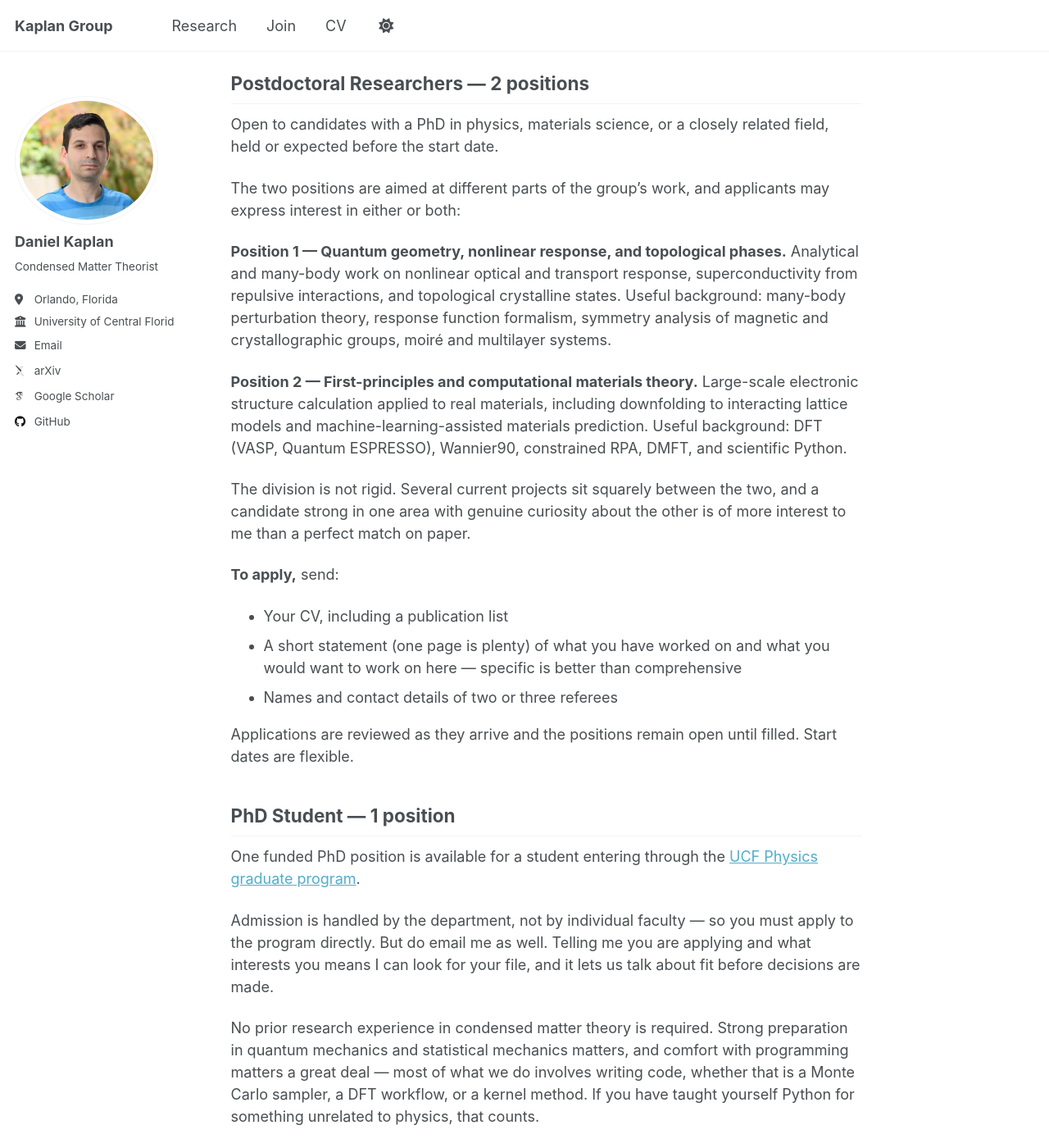
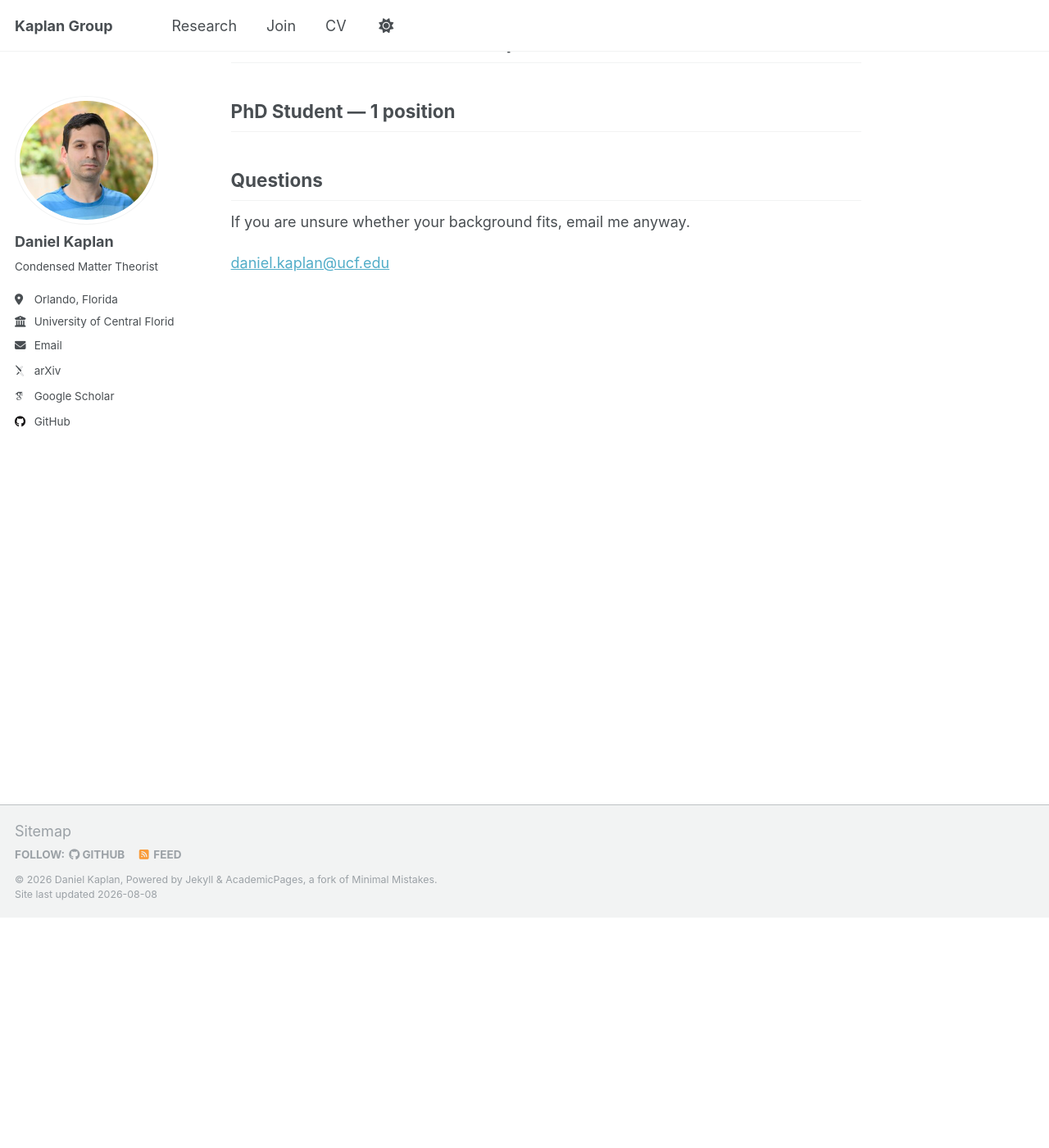
Before and after one commit to danielkaplan137/danielkaplan137.github.io, a Jekyll site: the page built from _pages/join.md, in a window 1280 px wide and 1400 px high, scrolled down 281 px. Shown: the whole window at 82% size. Built offline with Jekyll 4.4.1, drawn with Linux system fonts in a browser that asks for light colours; some web fonts are replaced; some of the changed text lies outside the part shown.

Commit message:
modified:   _pages/join.md

```diff
--- a/_pages/join.md
+++ b/_pages/join.md
@@ -5,60 +5,17 @@ description: "Two postdoctoral positions and one PhD student position in condens
 author_profile: true
 ---
 
-**The group is newly established at UCF and actively recruiting: two postdoctoral positions and one PhD student position.** Founding members shape the direction of a group in a way later arrivals cannot, and there is a lot of open ground.
-
+**The group is newly established at UCF and actively recruiting: two postdoctoral positions and one PhD student position.**
 To apply, email your **CV** to **[daniel.kaplan@ucf.edu](mailto:daniel.kaplan@ucf.edu)**. Please put the position and a specific topic in the subject line — it tells me immediately what to read your CV for.
 
 ---
 
 ## Postdoctoral Researchers — 2 positions
 
-Open to candidates with a PhD in physics, materials science, or a closely related field, held or expected before the start date.
-
-The two positions are aimed at different parts of the group's work, and applicants may express interest in either or both:
-
-**Position 1 — Quantum geometry, nonlinear response, and topological phases.**
-Analytical and many-body work on nonlinear optical and transport response, superconductivity from repulsive interactions, and topological crystalline states. Useful background: many-body perturbation theory, response function formalism, symmetry analysis of magnetic and crystallographic groups, moiré and multilayer systems.
-
-**Position 2 — First-principles and computational materials theory.**
-Large-scale electronic structure calculation applied to real materials, including downfolding to interacting lattice models and machine-learning-assisted materials prediction. Useful background: DFT (VASP, Quantum ESPRESSO), Wannier90, constrained RPA, DMFT, and scientific Python.
-
-The division is not rigid. Several current projects sit squarely between the two, and a candidate strong in one area with genuine curiosity about the other is of more interest to me than a perfect match on paper.
-
-**To apply,** send:
-
-- Your CV, including a publication list
-- A short statement (one page is plenty) of what you have worked on and what you would want to work on here — specific is better than comprehensive
-- Names and contact details of two or three referees
-
-Applications are reviewed as they arrive and the positions remain open until filled. Start dates are flexible.
-
 ## PhD Student — 1 position
-
-One funded PhD position is available for a student entering through the [UCF Physics graduate program](https://sciences.ucf.edu/physics/graduate/).
-
-Admission is handled by the department, not by individual faculty — so you must apply to the program directly. But do email me as well. Telling me you are applying and what interests you means I can look for your file, and it lets us talk about fit before decisions are made.
-
-No prior research experience in condensed matter theory is required. Strong preparation in quantum mechanics and statistical mechanics matters, and comfort with programming matters a great deal — most of what we do involves writing code, whether that is a Monte Carlo sampler, a DFT workflow, or a kernel method. If you have taught yourself Python for something unrelated to physics, that counts.
-
-**To apply,** email your CV, a transcript, and a short note about what you would like to work on. Then apply to the graduate program through UCF.
-
-## Undergraduate Researchers
-
-UCF undergraduates interested in a research project are welcome to get in touch. Projects are available in computational and analytical directions, and I am happy to talk with students who have completed quantum mechanics and can program.
-
----
-
-## Why here
-
-UCF's Department of Physics has an active experimental condensed matter presence in quantum materials, including ARPES on topological systems, which makes for short-loop theory-experiment collaboration on the same campus. CREOL, UCF's College of Optics and Photonics, is one of the leading optics institutes in the country and sits within walking distance — an unusual advantage for a group working on nonlinear and ultrafast light-matter interaction.
-
-The group also maintains long-running collaborations with experimental groups elsewhere, including those of W. Gao (NTU Singapore), W. Wu (Rutgers), A. Pasupathy (Columbia), A. Kogar (UCLA), S.-W. Cheong (Rutgers), and Yu He (Yale). Group members are expected to talk directly with experimentalists, and travel is supported.
-
-Orlando is inexpensive relative to most places with a research university of this size, which is worth saying plainly — postdoc and student salaries go considerably further here than in the Northeast or the Bay Area.
 
 ## Questions
 
-If you are unsure whether your background fits, email me anyway. A short, specific message about what you find interesting is worth more than a polished application to the wrong position.
+If you are unsure whether your background fits, email me anyway.
 
 [daniel.kaplan@ucf.edu](mailto:daniel.kaplan@ucf.edu)
```
